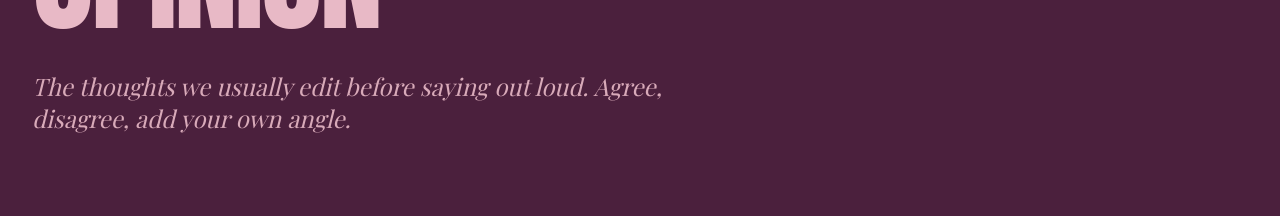
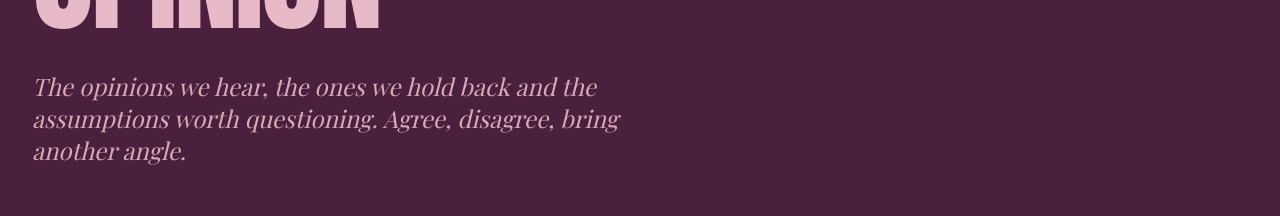
Before and after one commit to Sree-cnair/thirdperson, a React (Vite) app: page /opinion in a window 1280 px wide. Shown: the part 267-483 px from the top of the page. Built offline with nearby package versions, Linux system fonts and the light colour scheme; no server answers; the database is empty; a web font is replaced by a local one.

Commit message:
Align site content with final brand question

```diff
--- a/src/pages/OpinionPage.tsx
+++ b/src/pages/OpinionPage.tsx
@@ -6,9 +6,9 @@ export function OpinionPage() {
       section="opinion"
       eyebrow="Opinion / Say what you mean"
       title="Opinion"
-      intro="The thoughts we usually edit before saying out loud. Agree, disagree, add your own angle."
+      intro="The opinions we hear, the ones we hold back and the assumptions worth questioning. Agree, disagree, bring another angle."
       metaTitle="Opinion | THE OTHER PERSON"
-      metaDescription="Independent perspectives on social expectations, identity, relationships, culture and the everyday rules we rarely question."
+      metaDescription="Independent perspectives on the invisible rules and imagined audiences shaping contemporary Indian life."
       tone="opinion"
     />
   );
```
